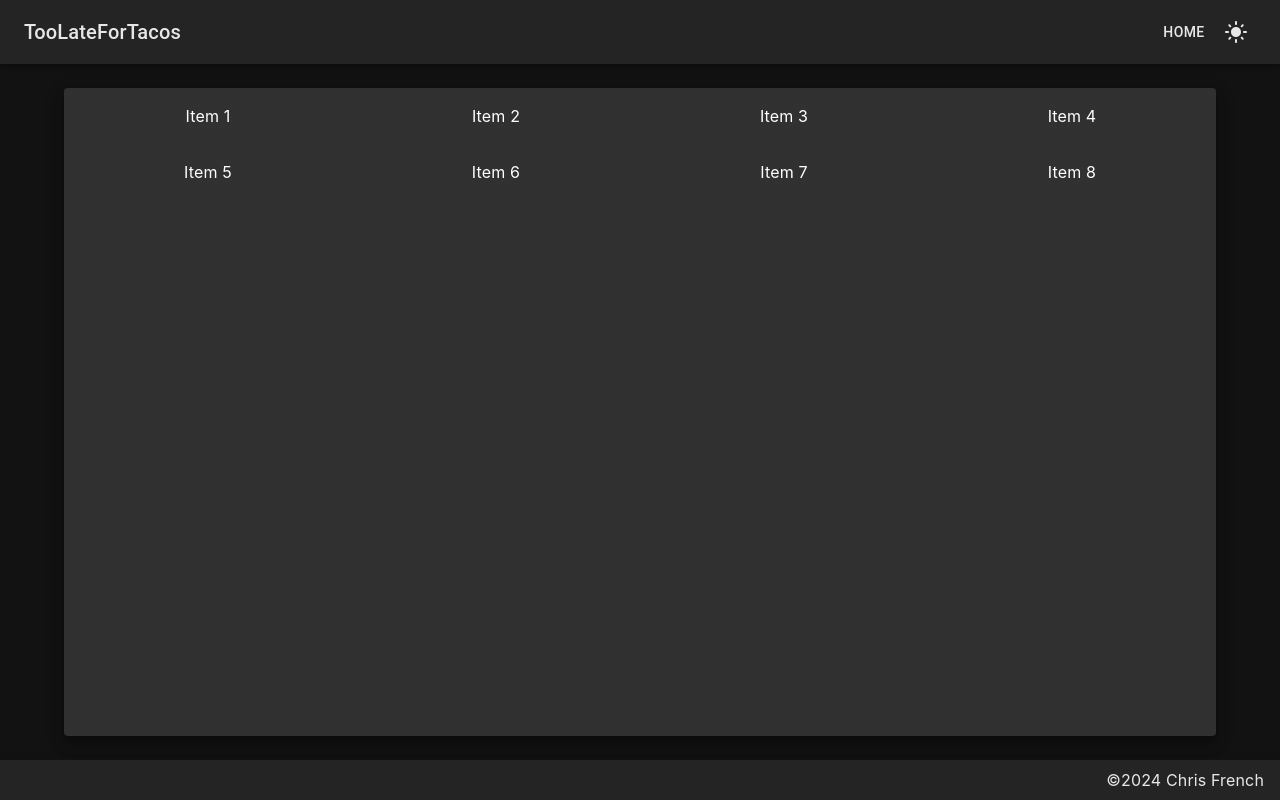
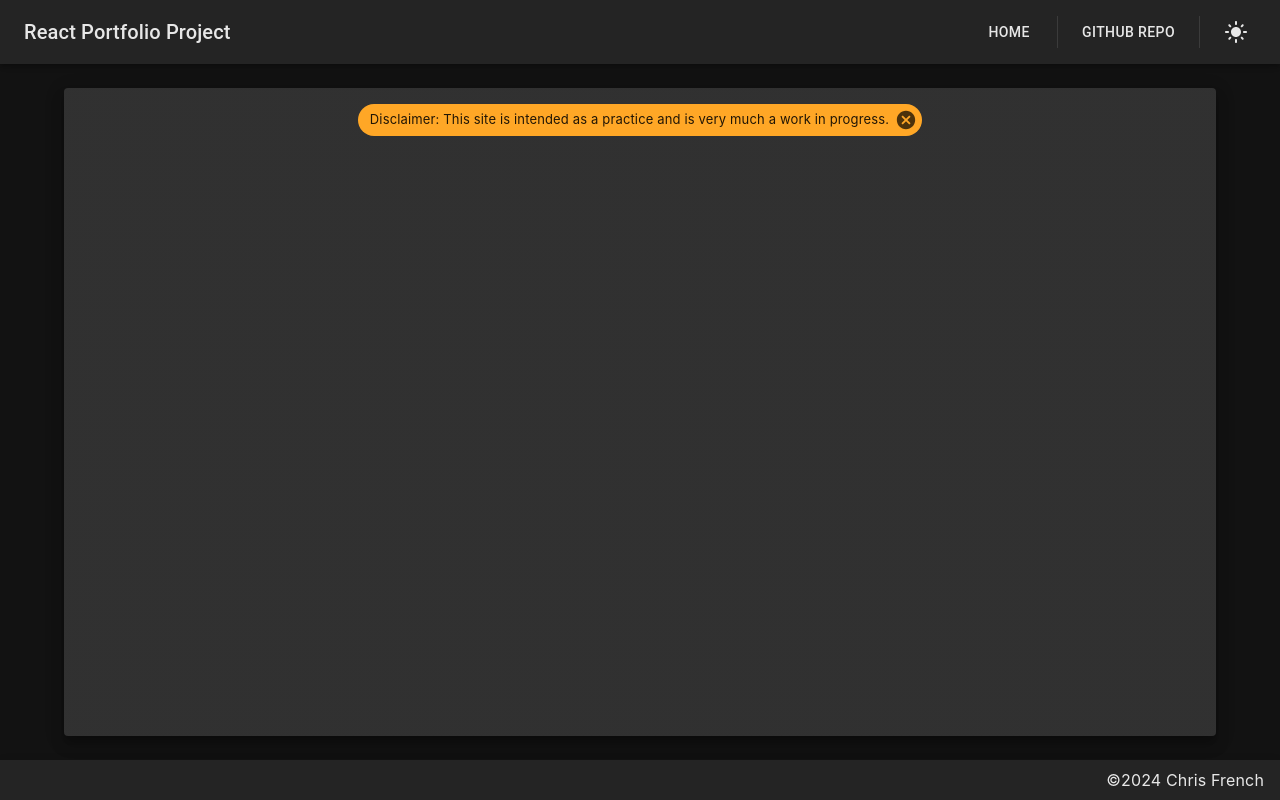
Before and after one commit to caf285/ReactPortfolio, a React (Create React App) app: page / in a window 1280 px wide. Built offline with nearby package versions, Linux system fonts and the light colour scheme.

Commit message:
repo and warning

```diff
--- a/public/index.html
+++ b/public/index.html
@@ -7,7 +7,7 @@
     <meta name="theme-color" content="#000000" />
     <meta
       name="description"
-      content="Web site created using create-react-app"
+      content="This project is just a space for me to test out some React components and maybe learn something along the way."
     />
     <link rel="apple-touch-icon" href="%PUBLIC_URL%/logo192.png" />
     <!--
@@ -24,7 +24,7 @@
       work correctly both with client-side routing and a non-root public URL.
       Learn how to configure a non-root public URL by running `npm run build`.
     -->
-    <title>React App</title>
+    <title>React Portfolio Project</title>
   </head>
   <body>
     <noscript>You need to enable JavaScript to run this app.</noscript>
--- a/src/navigation/Header.js
+++ b/src/navigation/Header.js
@@ -2,7 +2,7 @@
 import { useEffect } from "react";
 
 // mui
-import { AppBar, Button, IconButton, Toolbar, Typography } from "@mui/material";
+import { AppBar, Button, Divider, IconButton, Toolbar, Tooltip, Typography } from "@mui/material";
 import { DarkMode as DarkModeIcon, LightMode as LightModeIcon } from "@mui/icons-material";
 
 function Header(props) {
@@ -20,14 +20,23 @@ function Header(props) {
     <AppBar sx={{ opacity: 0.9 }}>
       <Toolbar>
         <Typography variant="h6" sx={{ flexGrow: 1 }}>
-          TooLateForTacos
+          React Portfolio Project
         </Typography>
         <Button href={`${basename}/`} color="inherit">
           Home
         </Button>
-        <IconButton onClick={handleThemeChange} color="inherit">
-          {themeMode === "light" ? <DarkModeIcon /> : <LightModeIcon />}
-        </IconButton>
+        <Divider orientation="vertical" variant="middle" sx={{ margin: 2 }}flexItem />
+        <Tooltip title="https://github.com/caf285/ReactPortfolio">
+          <Button href="https://github.com/caf285/ReactPortfolio" color="inherit">
+            GitHub Repo
+          </Button>
+        </Tooltip>
+        <Divider orientation="vertical" variant="middle" sx={{ margin: 2 }}flexItem />
+        <Tooltip title="toggle theme">
+          <IconButton onClick={handleThemeChange} color="inherit">
+            {themeMode === "light" ? <DarkModeIcon /> : <LightModeIcon />}
+          </IconButton>
+        </Tooltip>
       </Toolbar>
     </AppBar>
   );
--- a/src/pages/Home.js
+++ b/src/pages/Home.js
@@ -1,38 +1,27 @@
+// react
+import { useState, useEffect } from "react";
+
 // mui
 import { styled } from "@mui/system";
-import { Grid } from "@mui/material";
-
-const Item = styled("div")({
-  textAlign: "center",
-});
+import { Chip } from "@mui/material";
 
 export default function HomePage() {
+
+  // set warningMessage session data
+  const [showWarning, setShowWarning] = useState(sessionStorage.getItem("showWarning") ? sessionStorage.getItem("showWarning"): "");
+
+  useEffect(() => {
+    sessionStorage.setItem("showWarning", showWarning)
+  }, [showWarning])
+
   return (
-    <Grid container spacing={4}>
-      <Grid item xs={12} sm={6} md={4} lg={3}>
-        <Item>Item 1</Item>
-      </Grid>
-      <Grid item xs={12} sm={6} md={4} lg={3}>
-        <Item>Item 2</Item>
-      </Grid>
-      <Grid item xs={12} sm={6} md={4} lg={3}>
-        <Item>Item 3</Item>
-      </Grid>
-      <Grid item xs={12} sm={6} md={4} lg={3}>
-        <Item>Item 4</Item>
-      </Grid>
-      <Grid item xs={12} sm={6} md={4} lg={3}>
-        <Item>Item 5</Item>
-      </Grid>
-      <Grid item xs={12} sm={6} md={4} lg={3}>
-        <Item>Item 6</Item>
-      </Grid>
-      <Grid item xs={12} sm={6} md={4} lg={3}>
-        <Item>Item 7</Item>
-      </Grid>
-      <Grid item xs={12} sm={6} md={4} lg={3}>
-        <Item>Item 8</Item>
-      </Grid>
-    </Grid>
+    <div style={{ textAlign: "center" }}>
+      <Chip
+        label = "Disclaimer: This site is intended as a practice and is very much a work in progress."
+        color = "warning"
+        sx = {{ display: showWarning }}
+        onDelete = {() => {setShowWarning("none")}}
+      />
+    </div>
   )
 }
```
Also changed, not shown: 1 other file (tests, documents, lock files or other folders).
